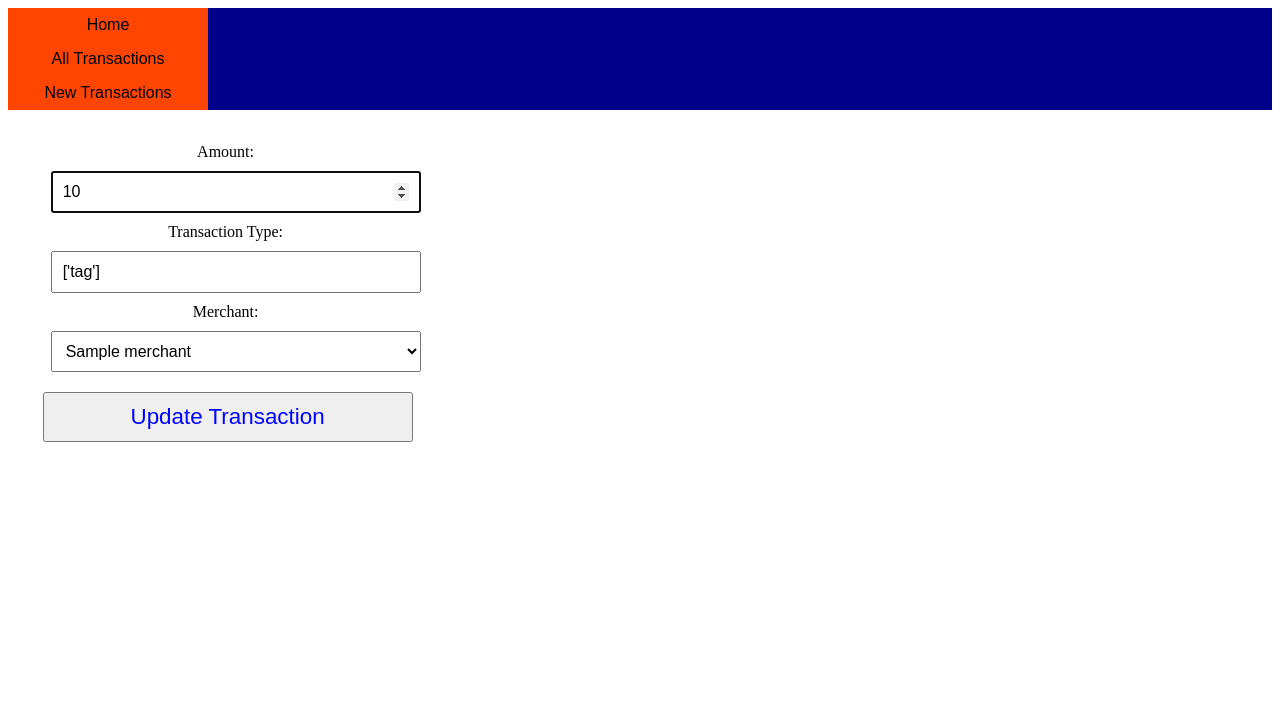
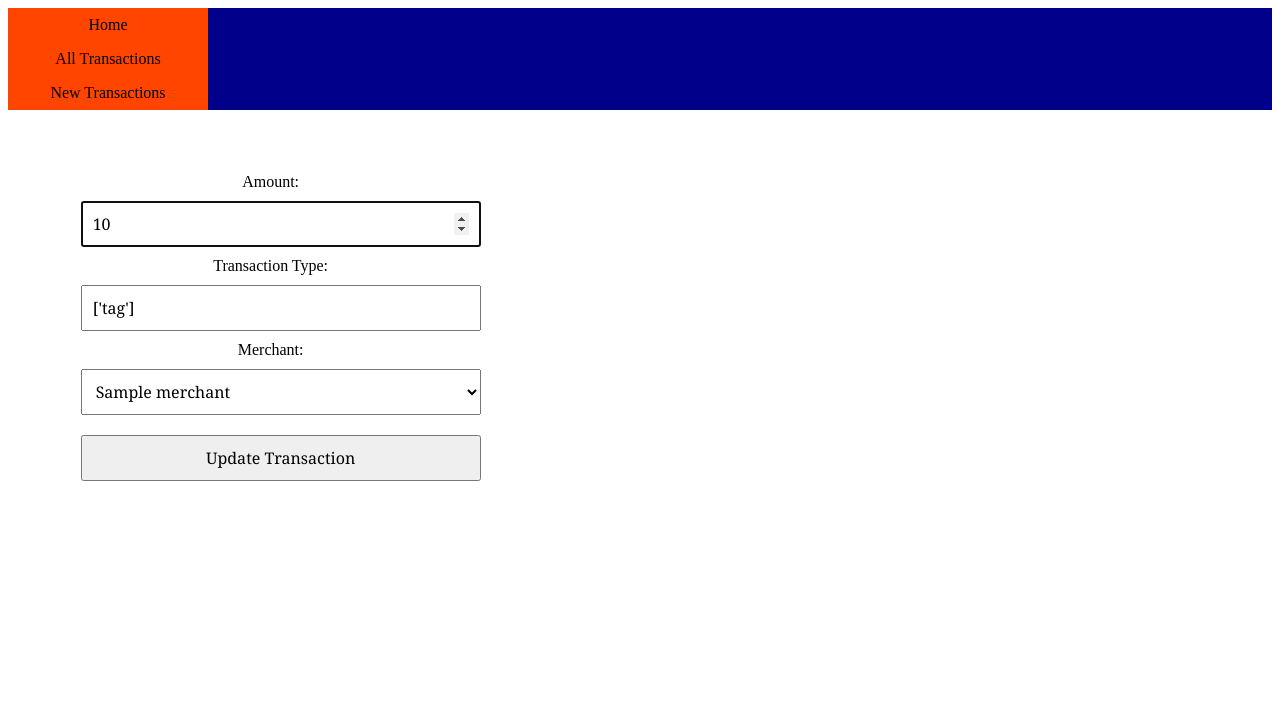
Before and after one commit to Ianmacdonald1989/python_project_merchant, a Flask app: page /spendings/1/edit in a window 1280 px wide. Shown: the top 722 px of the page. Run offline with Flask 3, Linux system fonts and the light colour scheme; a database or web service that is not in the repository returns one stand-in record (values such as "Sample title"); some libraries are stand-ins or nearby versions.

Commit message:
css change

```diff
--- a/static/style.css
+++ b/static/style.css
@@ -10,7 +10,7 @@ ul{
     padding:0;
     width: 200px;
     background-color:#f1f1f1;
-    font-family:fantasy;
+    font-family:'Times New Roman', Times, serif;
     text-align: center;
 }
 
@@ -56,29 +59,41 @@ input, select, button {
     width : 100%;
     padding: 10px;
     margin: 10px;
-    font-family: fantasy;
+    font-family:Georgia, 'Times New Roman', Times, serif;
     box-sizing: border-box;
 
 }
 
+container, transactions{
+        display: flex;
+        flex-wrap: wrap;
+        justify-content: center;
+        gap: 30px;
+        margin-left: 50px;
+        margin-right: 50px;
+    }
 
-button {
+
+
+button:hover {
     margin-top: 10px;
     margin-left: 2px;
     font-size: 1.4em;
     color: blue;
-    font-family: fantasy;
+    font-family:Georgia, 'Times New Roman', Times, serif;
 }
 
 .container{
 
-    padding: 20px;
+    padding: 50px;
     width: 400px;
     height: 500px;
     margin: 1%;
     display: flex;
-    justify-content:flex-start;
-    text-align: center;
+    flex-wrap: wrap;
+    flex-direction:column-reverse;
+    justify-content:flex-end;
+    text-align:center;
 
 }
 
--- a/templates/spendings/new.html
+++ b/templates/spendings/new.html
@@ -10,7 +10,7 @@
 
 <div>
     <label for="tag">Transaction Type:</label>
-    <input type="text" id="tag" name="tag" placeholder="tag" required>
+    <input type="text" id="tag" name="tag" required>
 </div>
 
 <div>
--- a/templates/spendings/show.html
+++ b/templates/spendings/show.html
@@ -1,7 +1,7 @@
 {% extends "base.html" %}
 {% block content %}
 
-<div>
+<div class="transactions">
     <section>
     All Transactions
 
```
Also changed, not shown: other parts of static/style.css (+26 -15 lines), templates/index.html (+10 -3 lines), templates/spendings/index.html (+8 -3 lines).
